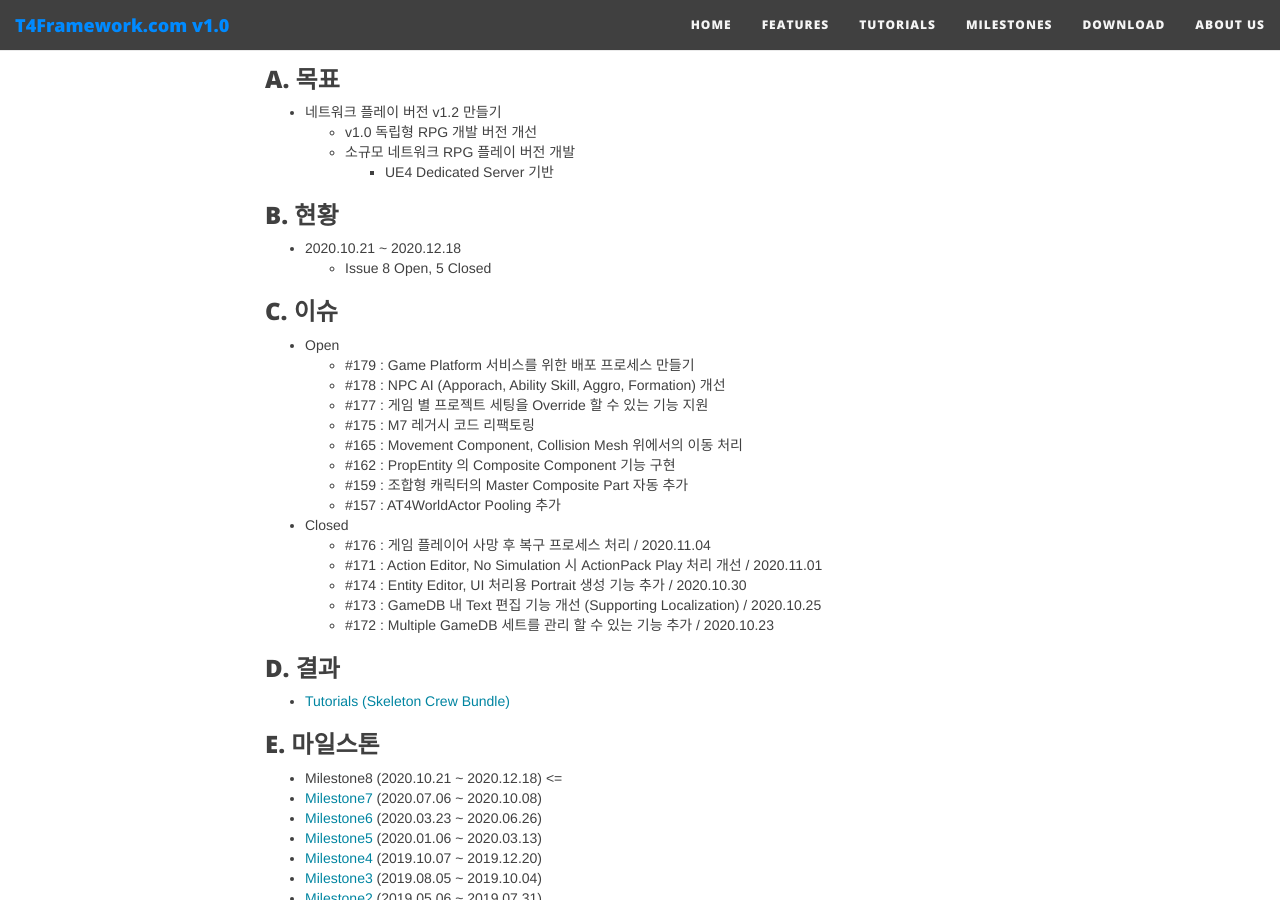
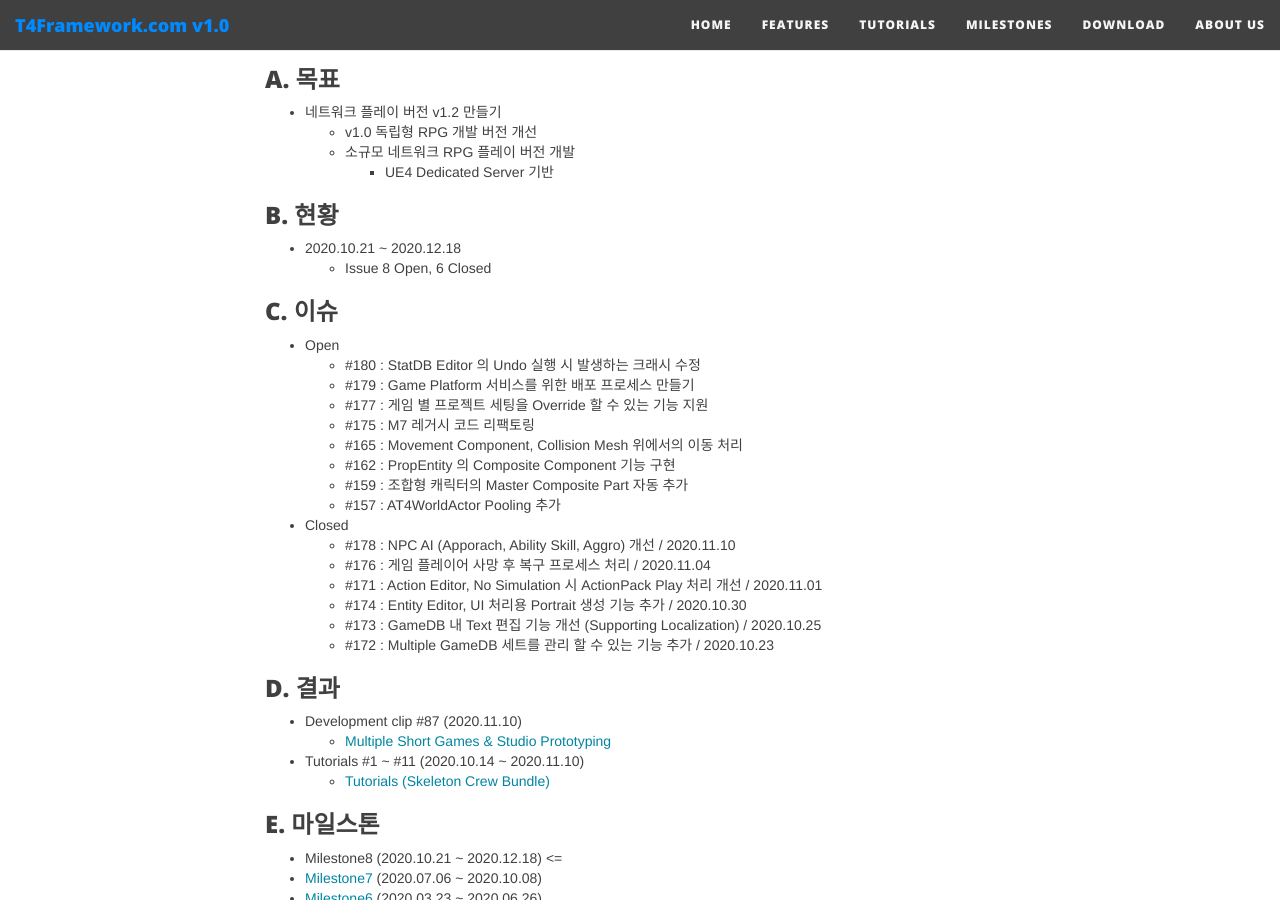
Before and after one commit to T4Framework/T4Framework_WebSite, a Jekyll site: the page built from docs/T4Framework_Milestone8_Achieved.md, in a window 1280 px wide and 900 px high, scrolled down 317 px. Built offline with Jekyll 4.4.1, drawn with Linux system fonts in a browser that asks for light colours; nearby versions of some CDN libraries.

Commit message:
마일스톤 업데이트

```diff
--- a/docs/T4Framework_Milestone8_Achieved.md
+++ b/docs/T4Framework_Milestone8_Achieved.md
@@ -15,13 +15,13 @@ subtitle: Milestone 8 (2020.10.21 ~ 2020.12.18)
 ### B. 현황
 
 - 2020.10.21 ~ 2020.12.18
-  - Issue 8 Open, 5 Closed
+  - Issue 8 Open, 6 Closed
 
 ### C. 이슈
 
 - Open
+  - #180 : StatDB Editor 의 Undo 실행 시 발생하는 크래시 수정
   - #179 : Game Platform 서비스를 위한 배포 프로세스 만들기
-  - #178 : NPC AI (Apporach, Ability Skill, Aggro, Formation) 개선
   - #177 : 게임 별 프로젝트 세팅을 Override 할 수 있는 기능 지원
   - #175 : M7 레거시 코드 리팩토링
   - #165 : Movement Component, Collision Mesh 위에서의 이동 처리
@@ -30,6 +30,7 @@ subtitle: Milestone 8 (2020.10.21 ~ 2020.12.18)
   - #157 : AT4WorldActor Pooling 추가
 
 - Closed
+  - #178 : NPC AI (Apporach, Ability Skill, Aggro) 개선 / 2020.11.10
   - #176 : 게임 플레이어 사망 후 복구 프로세스 처리 / 2020.11.04
   - #171 : Action Editor, No Simulation 시 ActionPack Play 처리 개선 / 2020.11.01
   - #174 : Entity Editor, UI 처리용 Portrait 생성 기능 추가 / 2020.10.30
@@ -38,7 +39,10 @@ subtitle: Milestone 8 (2020.10.21 ~ 2020.12.18)
 
 ### D. 결과
 
-- [Tutorials (Skeleton Crew Bundle)](https://t4framework.com/T4Framework_Tutorials){: target="_blank" }
+- Development clip #87 (2020.11.10)
+  - [Multiple Short Games & Studio Prototyping](https://youtu.be/HOpy-Y1SFLM){: target="_blank" }
+- Tutorials #1 ~ #11 (2020.10.14 ~ 2020.11.10)
+  - [Tutorials (Skeleton Crew Bundle)](https://t4framework.com/T4Framework_Tutorials){: target="_blank" }
 
 ### E. 마일스톤
 
--- a/docs/index.html
+++ b/docs/index.html
@@ -28,8 +28,8 @@ subtitle: The Most Powerful MMO Action RPG Framework for UE4
 <center><b>Tutorials : Skeleton Crew Bundle  #11 (New Features) - 2020.11.10</b><br />
 <a href="https://t4framework.com/T4Framework_Tutorials"><b>More Tutorials...</b></a></center>
 <hr />
-<div class="embed-container"><iframe src="https://www.youtube.com/embed/Q7PUdEImIAo" frameborder="0" width="1280" height="720"></iframe></div>
-<center><b>퀘스트 에디터와 통합된 그래프 노드 기반 대화 시스템을 제공합니다. - 2020.10.10</b><br />
+<div class="embed-container"><iframe src="https://www.youtube.com/embed/HOpy-Y1SFLM" frameborder="0" width="1280" height="720"></iframe></div>
+<center><b>Multiple Short Games & Studio Prototyping - 2020.11.10</b><br />
 <a href="https://t4framework.com/T4Framework_Features"><b>More Features...</b></a></center>
 
 <hr />
```
Also changed, not shown: docs/T4Framework_Features.md (+1 -1 lines), docs/T4Framework_Features_FlexibleFramework.md (+6 -2 lines).
